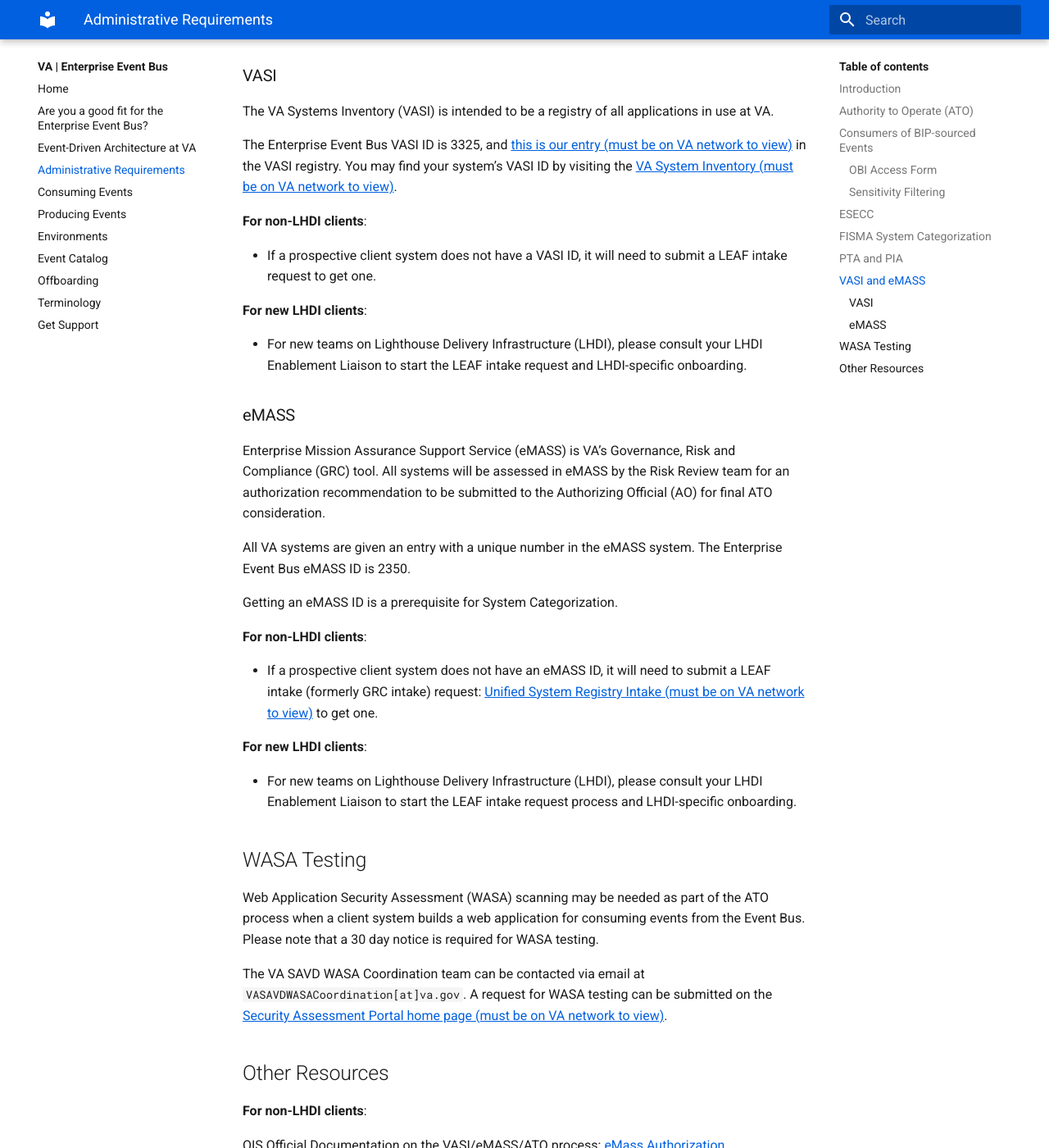
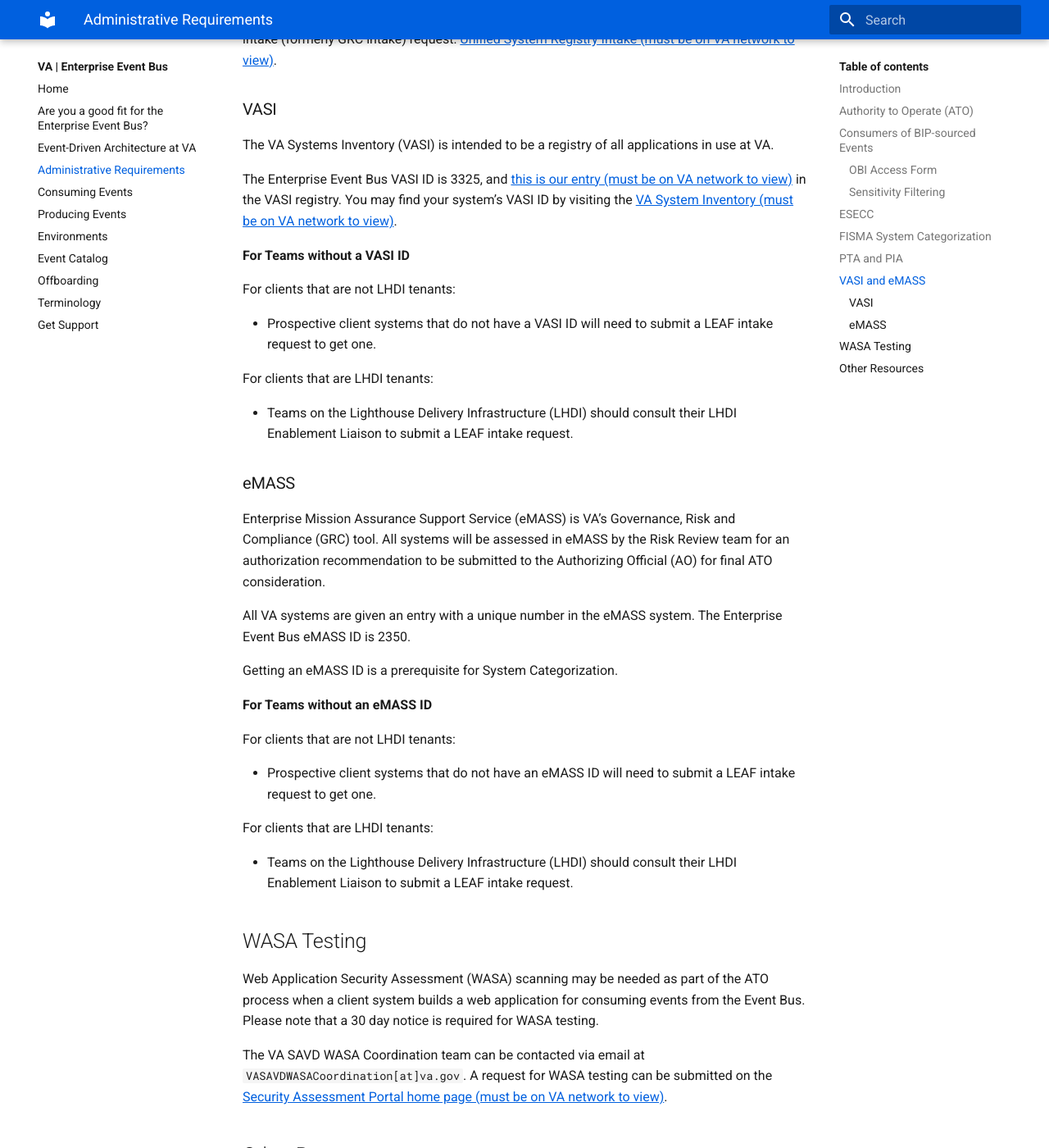
Before and after one commit to department-of-veterans-affairs/ves-event-bus-developer-portal, an MkDocs documentation site: the page built from docs/administrative-requirements.md, in a window 1280 px wide and 1400 px high, scrolled down 4259 px. Shown: the whole window at 82% size. Built offline with MkDocs 1.6.1 and Material for MkDocs 9.7.7, drawn with Linux system fonts in a browser that asks for light colours; some of the changed text lies outside the part shown.

Commit message:
Update administrative-requirements.md

```diff
--- a/docs/administrative-requirements.md
+++ b/docs/administrative-requirements.md
@@ -29,13 +29,15 @@
 
 Teams that have an active ATO should review it to understand the implications of integrating with other systems.
 
-**For non-LHDI clients**:
+**For Teams without an ATO**
 
-ATO is evaluated once eMASS system registration has been completed and approved. Teams that do not have an active ATO should begin the process as early as possible in the Enterprise Event Bus integration process.
+For clients that are not LHDI tenants:
 
-**For new LHDI clients**:
+- ATO is evaluated once eMASS system registration has been completed and approved. Teams that do not have an active ATO should begin the process as early as possible in the Enterprise Event Bus integration process.
 
-For new teams within the Lighthouse Delivery Infrastructure, please consult your LHDI Enablement Liaison to begin the ATO process.
+For clients that are LHDI tenants:
+
+- Teams within the Lighthouse Delivery Infrastructure should consult their LHDI Enablement Liaison to begin the ATO process.
 
 ## Consumers of BIP-sourced Events
 
@@ -116,13 +118,15 @@
 
 The Enterprise Event Bus VASI ID is 3325, and [this is our entry (must be on VA network to view)](https://vaww.vear.ea.oit.va.gov/system_and_application_domain_defs_system_381405.htm) in the VASI registry. You may find your system’s VASI ID by visiting the [VA System Inventory (must be on VA network to view)](https://vaww.vear.ea.oit.va.gov/).
 
-**For non-LHDI clients**:
+**For Teams without a VASI ID**
 
-* If a prospective client system does not have a VASI ID, it will need to submit a LEAF intake request to get one.
+For clients that are not LHDI tenants:
 
-**For new LHDI clients**:
+- Prospective client systems that do not have a VASI ID will need to submit a LEAF intake request to get one.
 
-* For new teams on Lighthouse Delivery Infrastructure (LHDI), please consult your LHDI Enablement Liaison to start the LEAF intake request and LHDI-specific onboarding.
+For clients that are LHDI tenants:
+
+- Teams on the Lighthouse Delivery Infrastructure (LHDI) should consult their LHDI Enablement Liaison to submit a LEAF intake request.
 
 ### eMASS
 
@@ -132,13 +136,15 @@
 
 Getting an eMASS ID is a prerequisite for System Categorization.
 
-**For non-LHDI clients**:
+**For Teams without an eMASS ID**
 
-* If a prospective client system does not have an eMASS ID, it will need to submit a LEAF intake (formerly GRC intake) request: [Unified System Registry Intake (must be on VA network to view)](https://leaf.va.gov/NATIONAL/103/cybersecurity_request_portal/) to get one.
+For clients that are not LHDI tenants:
 
-**For new LHDI clients**:
+- Prospective client systems that do not have an eMASS ID will need to submit a LEAF intake request to get one.
 
-* For new teams on Lighthouse Delivery Infrastructure (LHDI), please consult your LHDI Enablement Liaison to start the LEAF intake request process and LHDI-specific onboarding.
+For clients that are LHDI tenants:
+
+- Teams on the Lighthouse Delivery Infrastructure (LHDI) should consult their LHDI Enablement Liaison to submit a LEAF intake request.
 
 ## WASA Testing
 
@@ -148,10 +154,10 @@
 
 ## Other Resources
 
-**For non-LHDI clients**:
+For clients that are not LHDI tenants:
 
-OIS Official Documentation on the VASI/eMASS/ATO process: [eMass Authorization Requirements SOP Guide (PDF file, must be on VA network to view)](https://dvagov.sharepoint.com/sites/OITOIS/KnowledgeService/eMassDocumentLibrary/eMASS_Authorization_Requirements_SOP_Guide.pdf)
+- OIS Official Documentation on the VASI/eMASS/ATO process: [eMass Authorization Requirements SOP Guide (PDF file, must be on VA network to view)](https://dvagov.sharepoint.com/sites/OITOIS/KnowledgeService/eMassDocumentLibrary/eMASS_Authorization_Requirements_SOP_Guide.pdf)
 
-**For new LHDI clients**:
+For clients that are LHDI tenants:
 
-[Lighthouse Delivery Infrastructure Onboarding Process Overview (Mural document, view only)](https://app.mural.co/t/departmentofveteransaffairs9999/m/departmentofveteransaffairs9999/1684963245734/426a066d466aad4b985d0c6fdc1887ef18cd6a8d?invited=true&sender=u7b7ab34685f00706a24a6128)
+- [Lighthouse Delivery Infrastructure Onboarding Process Overview (Mural document, view only)](https://app.mural.co/t/departmentofveteransaffairs9999/m/departmentofveteransaffairs9999/1684963245734/426a066d466aad4b985d0c6fdc1887ef18cd6a8d?invited=true&sender=u7b7ab34685f00706a24a6128)
```
